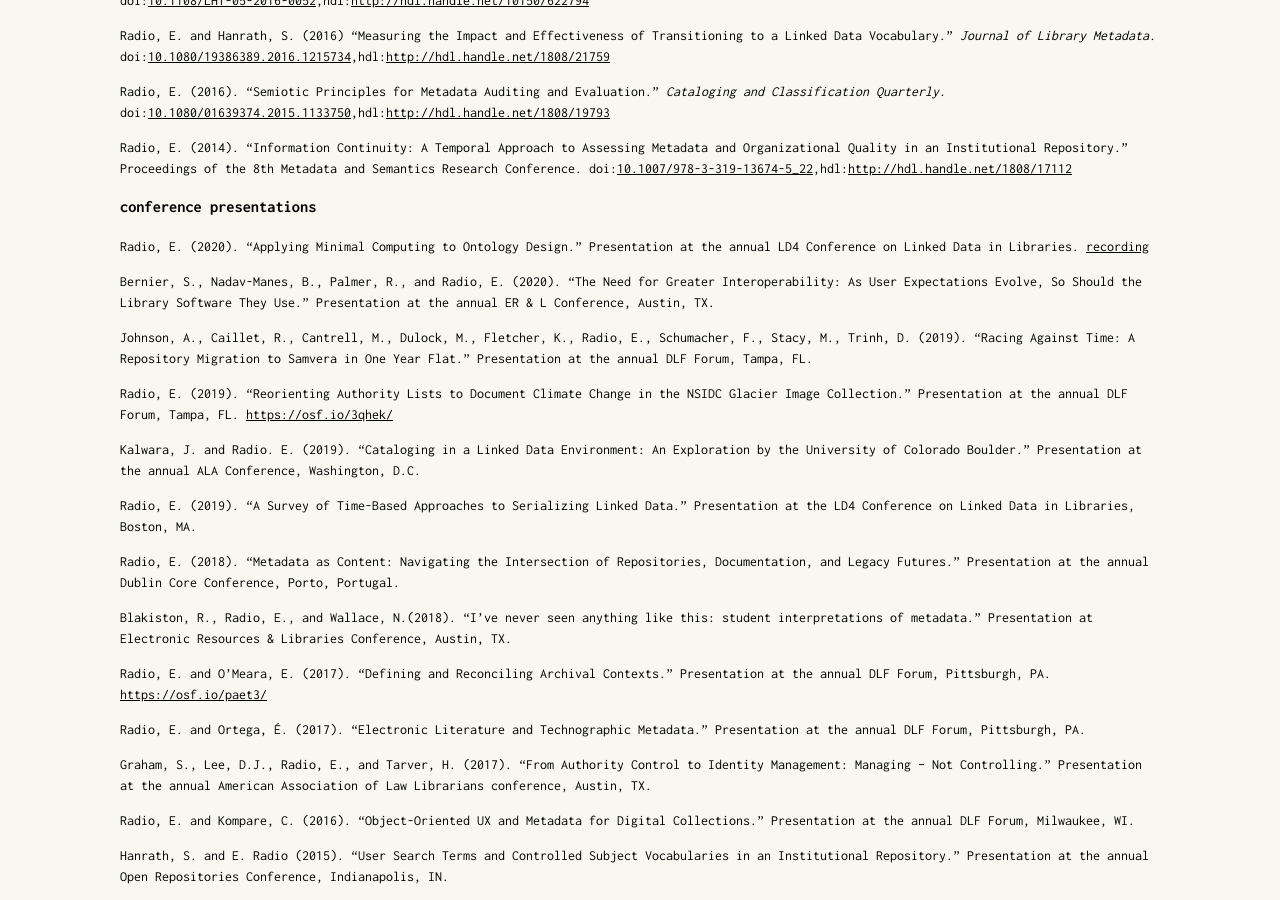
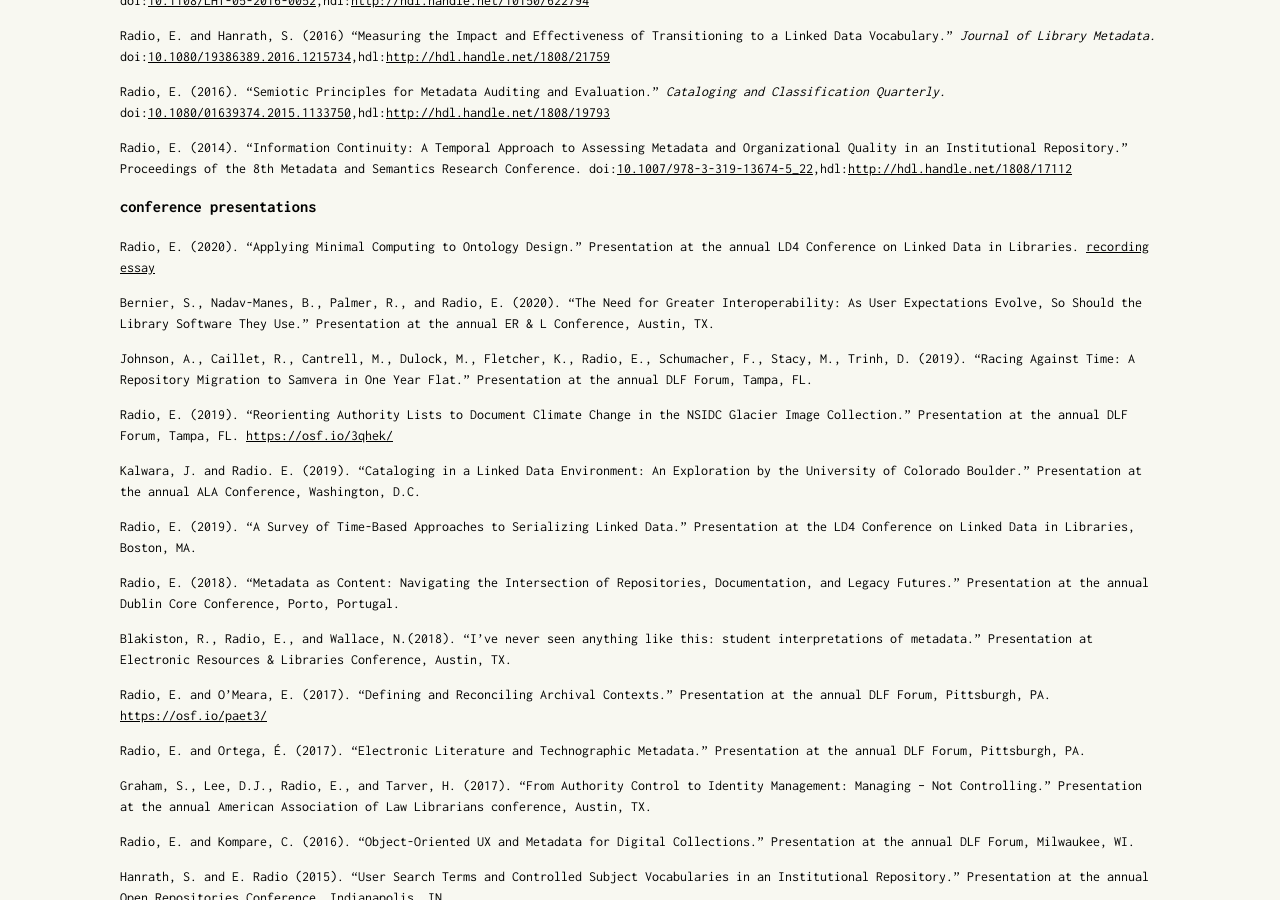
Before and after one commit to erikradio/erikradio.github.io, a Jekyll site: the page built from works.md, in a window 1280 px wide and 900 px high, scrolled down 659 px. Built offline with Jekyll 4.4.1, drawn with Linux system fonts in a browser that asks for light colours.

Commit message:
Update works.md

```diff
--- a/works.md
+++ b/works.md
@@ -30,7 +30,7 @@ Radio, E. (2014). “Information Continuity: A Temporal Approach to Assessing Me
 
 ### conference presentations
 
-Radio, E. (2020). "Applying Minimal Computing to Ontology Design." Presentation at the annual LD4 Conference on Linked Data in Libraries. [recording](https://t.co/TrO8yRWDek?amp=1)
+Radio, E. (2020). "Applying Minimal Computing to Ontology Design." Presentation at the annual LD4 Conference on Linked Data in Libraries. [recording](https://t.co/TrO8yRWDek?amp=1) [essay](https://go-dh.github.io/mincomp/thoughts/2020/07/21/minimal-ontology/)
 
 Bernier, S., Nadav-Manes, B., Palmer, R., and Radio, E. (2020). "The Need for Greater Interoperability: As User Expectations Evolve, So Should the Library Software They Use." Presentation at the annual ER & L Conference, Austin, TX.
 
```
